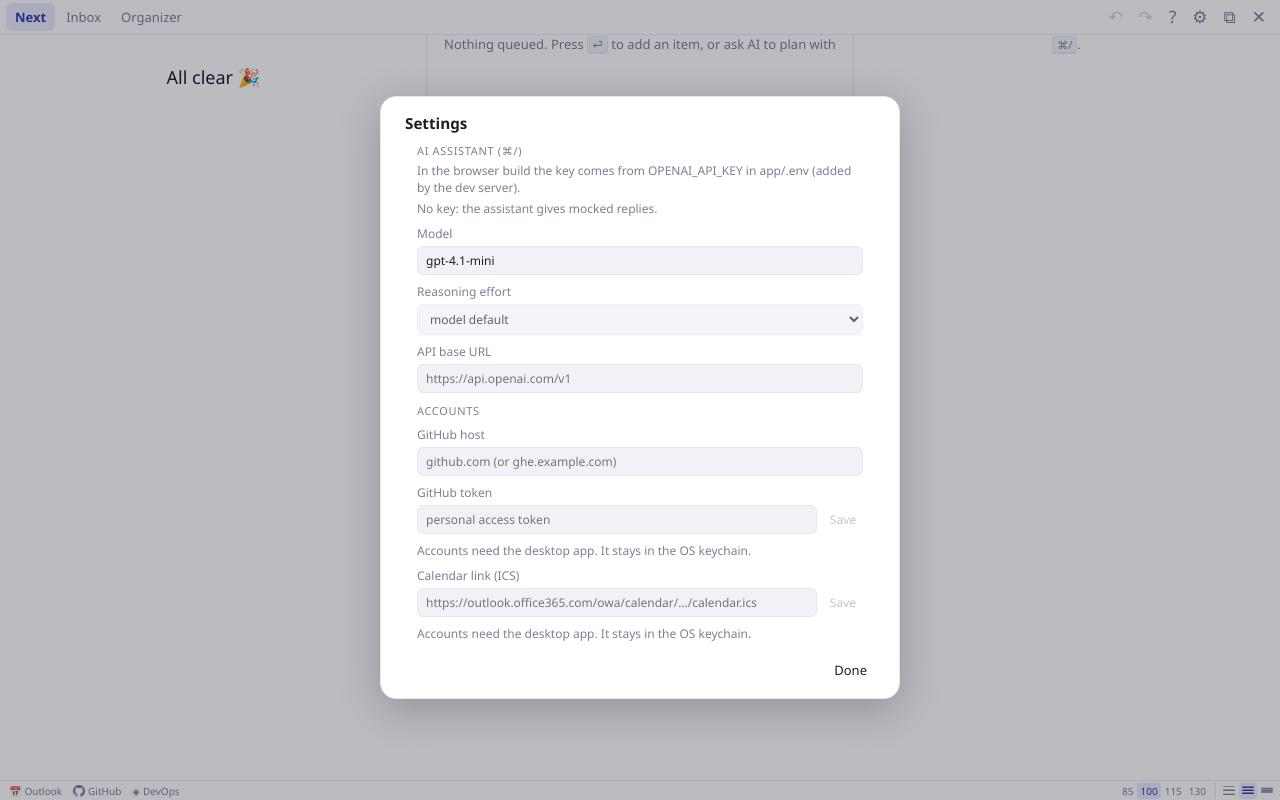
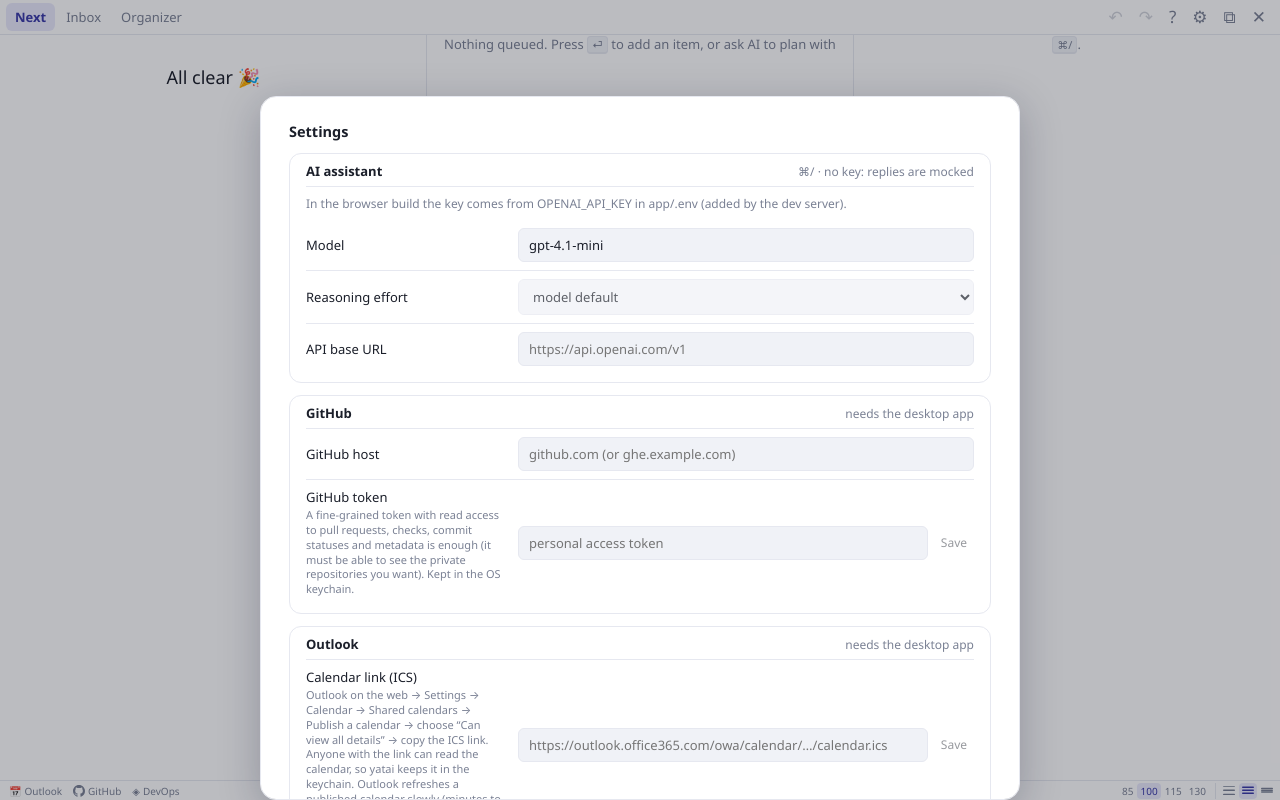
Before and after one commit to cri5ti/yatai, a React (Vite) app in the folder app/: page / in a window 1280 px wide. Both pictures are taken after a click on the button "Settings". Built offline with nearby package versions, Linux system fonts and the light colour scheme.

Commit message:
app: Settings: sections (AI, GitHub, Outlook…) as cards, label/field rows with hints, bigger dialog and window
The status line moved into each section header; field help sits under its label.
Co-Authored-By: Claude Sonnet 5.5 <noreply@anthropic.com>

```diff
--- a/app/src/Settings.tsx
+++ b/app/src/Settings.tsx
@@ -62,10 +62,14 @@ export function Settings() {
         }}
       >
         <h3>Settings</h3>
-        <div className="lh">AI assistant (⌘/)</div>
+        <section className="set-sec">
+          <header>
+            <h4>AI assistant</h4>
+            <span className="set-hint">⌘/ · {st == null ? '…' : st.configured ? '✓ on' : 'no key: replies are mocked'}</span>
+          </header>
           {isTauri ? (
-          <label className="set-row">
-            <span>OpenAI API key</span>
+            <div className="set-row">
+              <span className="set-lbl">OpenAI API key<small>Kept in the OS keychain, never shown again.</small></span>
               <span className="set-key">
                 <input
                   type="password"
@@ -85,17 +89,16 @@ export function Settings() {
                   </button>
                 )}
               </span>
-          </label>
+            </div>
           ) : (
             <p className="set-note">In the browser build the key comes from OPENAI_API_KEY in app/.env (added by the dev server).</p>
           )}
-        <p className="set-note">{st == null ? '…' : st.configured ? '✓ The assistant is on.' : 'No key: the assistant gives mocked replies.'}</p>
-        <label className="set-row">
-          <span>Model</span>
+          <div className="set-row">
+            <span className="set-lbl">Model</span>
             <input value={cfg.model} spellCheck={false} disabled={!isTauri} onChange={(e) => patch({ model: e.target.value })} placeholder="gpt-4.1-mini" />
-        </label>
-        <label className="set-row">
-          <span>Reasoning effort</span>
+          </div>
+          <div className="set-row">
+            <span className="set-lbl">Reasoning effort</span>
             <select value={cfg.effort} disabled={!isTauri} onChange={(e) => patch({ effort: e.target.value })}>
               {EFFORTS.map((x) => (
                 <option key={x} value={x}>
@@ -103,24 +106,39 @@ export function Settings() {
                 </option>
               ))}
             </select>
-        </label>
-        <label className="set-row">
-          <span>API base URL</span>
+          </div>
+          <div className="set-row">
+            <span className="set-lbl">API base URL</span>
             <input value={cfg.baseUrl} spellCheck={false} disabled={!isTauri} onChange={(e) => patch({ baseUrl: e.target.value })} placeholder="https://api.openai.com/v1" />
-        </label>
-        <div className="lh">Accounts</div>
+          </div>
+        </section>
         {PLUGINS.filter((p) => p.auth).map((p) => {
           const acc = s.accounts[p.id];
+          const state =
+            !isTauri
+              ? 'needs the desktop app'
+              : acc?.state === 'connected'
+                ? `✓ connected${acc.as ? ` as ${acc.as}` : ''}${p.id === 'github' ? ` (${normHost(cfg.githubHost)})` : ''}`
+                : acc?.state === 'expired'
+                  ? 'token rejected'
+                  : 'not connected';
           return (
-            <div key={p.id}>
+            <section className="set-sec" key={p.id}>
+              <header>
+                <h4>{p.name}</h4>
+                <span className="set-hint">{state}</span>
+              </header>
               {p.id === 'github' && (
-                <label className="set-row">
-                  <span>GitHub host</span>
+                <div className="set-row">
+                  <span className="set-lbl">GitHub host</span>
                   <input value={cfg.githubHost} spellCheck={false} disabled={!isTauri} onChange={(e) => patch({ githubHost: e.target.value })} placeholder="github.com (or ghe.example.com)" />
-                </label>
+                </div>
               )}
-              <label className="set-row">
-                <span>{p.auth!.field.label}</span>
+              <div className="set-row">
+                <span className="set-lbl">
+                  {p.auth!.field.label}
+                  <small>{acc?.state === 'expired' ? `${p.name} rejected it: paste a new one.` : p.auth!.field.help} Kept in the OS keychain.</small>
+                </span>
                 <span className="set-key">
                   <input
                     type="password"
@@ -141,18 +159,8 @@ export function Settings() {
                     </button>
                   )}
                 </span>
-              </label>
-              <p className="set-note">
-                {!isTauri
-                  ? 'Accounts need the desktop app.'
-                  : acc?.state === 'connected'
-                    ? `✓ Connected${acc.as ? ` as ${acc.as}` : ''}${p.id === 'github' ? ` (${normHost(cfg.githubHost)})` : ''}.`
-                    : acc?.state === 'expired'
-                      ? `${p.name} rejected it: paste a new one.`
-                      : `Not connected. ${p.auth!.field.help}`}{' '}
-                It stays in the OS keychain.
-              </p>
               </div>
+            </section>
           );
         })}
         <div className="set-foot">
--- a/app/src/popups.ts
+++ b/app/src/popups.ts
@@ -27,7 +27,7 @@ export interface PopupSpec extends Placement {
 }
 
 export const VIEWS = {
-  settings: { open: (s) => s.settingsOpen, close: 'closeSettings', place: 'center', w: 520, h: 440 },
+  settings: { open: (s) => s.settingsOpen, close: 'closeSettings', place: 'center', w: 760, h: 720 },
   help: { open: (s) => s.help, close: 'toggleHelp', place: 'center', w: 640, h: 700, blurCloses: true },
   ai: { open: (s) => !!s.ai, close: 'closeAi', place: 'beside', align: 'bottom', w: 460, h: 560 },
   drawer: { open: (s) => !!s.drawer && effLayout(s) !== 'pill', close: 'closeDrawer', place: 'beside', align: 'bottom', w: 460, h: 480 },
--- a/app/src/styles.css
+++ b/app/src/styles.css
@@ -426,12 +426,21 @@ code { font-family: var(--font-mono); font-size: .92em; background: var(--surfac
 .cal-day.hi { background: var(--accent); color: var(--on-accent); opacity: 1; font-weight: var(--fw-semi); }
 
 /* ---------- settings (⌘,) ---------- */
-.settings { width: min(520px, calc(100vw - 24px)); }
-.set-row { display: flex; flex-direction: column; gap: var(--sp-2); margin: var(--sp-4) 12px; font-size: var(--fs-sm); color: var(--text-muted); }
-.set-row input, .set-row select { background: var(--surface-2); border: var(--bw) solid var(--border); border-radius: var(--r-sm); padding: 5px 8px; color: var(--text); min-width: 0; }
-.set-key { display: flex; gap: var(--sp-3); } .set-key input { flex: 1; }
-.set-note { margin: var(--sp-2) 12px; font-size: var(--fs-sm); color: var(--text-muted); }
-.set-foot { display: flex; justify-content: flex-end; margin-top: var(--sp-6); }
+.settings { width: min(760px, calc(100vw - 24px)); max-height: 88vh; padding: var(--sp-7) var(--sp-8, 28px); }
+.settings > h3 { font-size: var(--fs-lg); margin-bottom: var(--sp-5); }
+.set-sec { border: var(--bw) solid var(--border); border-radius: var(--r-lg); padding: var(--sp-4) var(--sp-6); margin-bottom: var(--sp-5); }
+.set-sec > header { display: flex; align-items: baseline; justify-content: space-between; gap: var(--sp-5); padding-bottom: var(--sp-3); border-bottom: var(--bw) solid var(--border); }
+.set-sec h4 { margin: 0; font-size: var(--fs-md); }
+.set-hint { font-size: var(--fs-sm); color: var(--text-muted); }
+.set-row { display: grid; grid-template-columns: 200px 1fr; align-items: center; gap: var(--sp-5); padding: var(--sp-4) 0; font-size: var(--fs-md); }
+.set-row + .set-row { border-top: var(--bw) solid var(--border); }
+.set-lbl { display: flex; flex-direction: column; gap: 2px; color: var(--text); }
+.set-lbl small { font-size: var(--fs-xs); color: var(--text-muted); line-height: 1.35; }
+.set-row input, .set-row select { background: var(--surface-2); border: var(--bw) solid var(--border); border-radius: var(--r-sm); padding: 7px 10px; color: var(--text); min-width: 0; font-size: var(--fs-md); }
+.set-key { display: flex; gap: var(--sp-3); min-width: 0; } .set-key input { flex: 1; }
+.set-note { margin: var(--sp-4) 0; font-size: var(--fs-sm); color: var(--text-muted); }
+.set-foot { display: flex; justify-content: flex-end; margin-top: var(--sp-5); }
+@media (max-width: 640px) { .set-row { grid-template-columns: 1fr; gap: var(--sp-2); } }
 .dempty .btn { margin-top: var(--sp-5); }
 
 /* ---------- the quick-capture window (its own OS window) ---------- */
```
Lines whose indentation alone changed are shown as unchanged.
